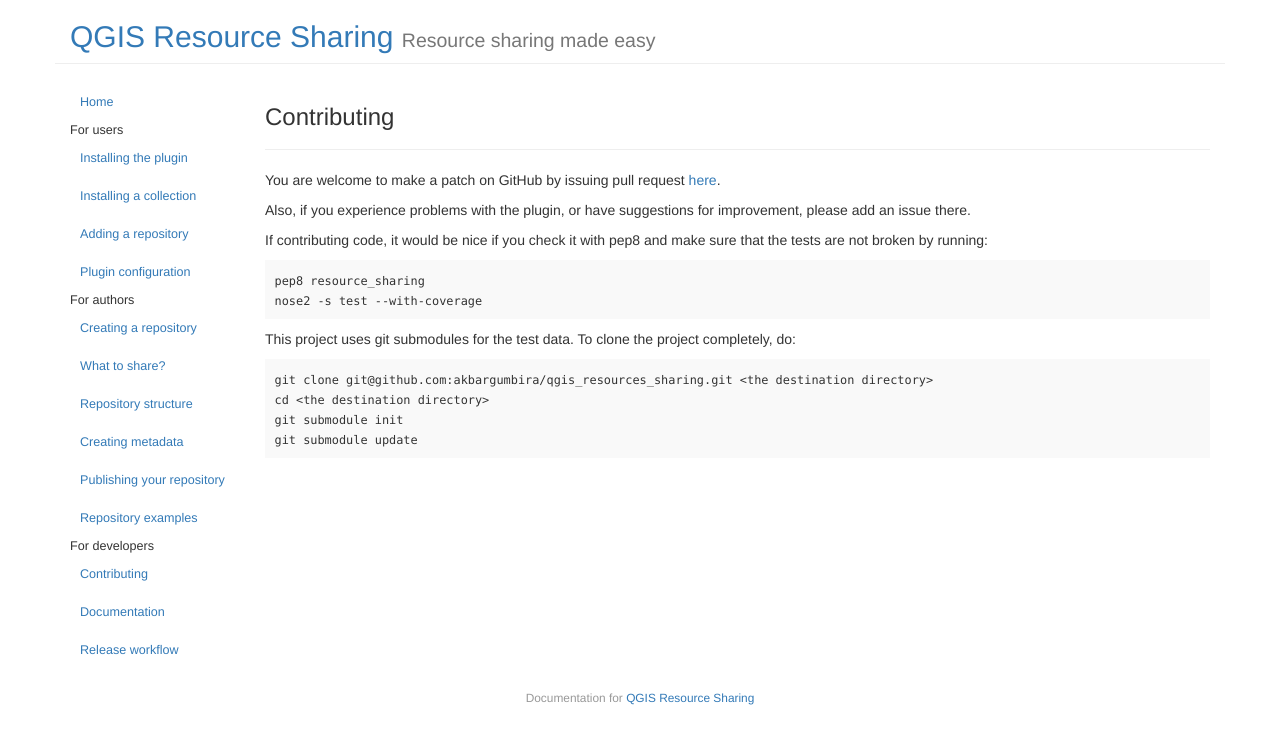
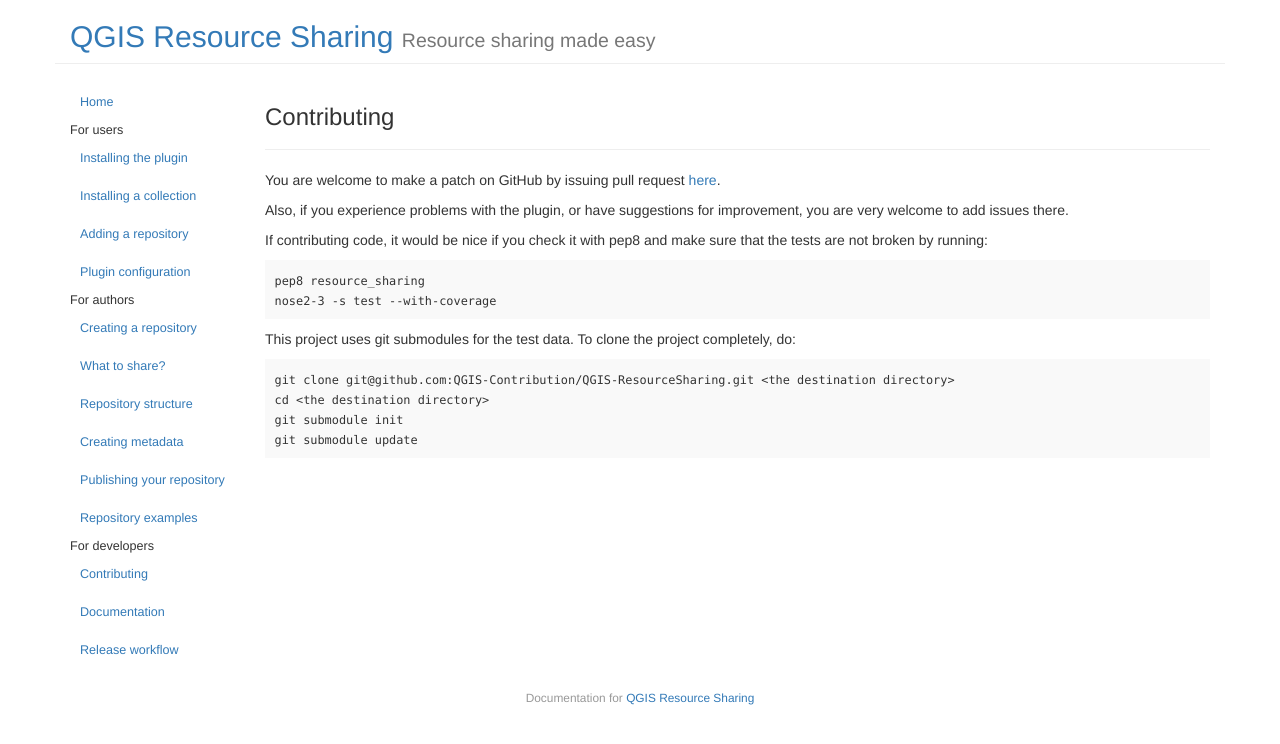
Before and after one commit to QGIS-Contribution/QGIS-ResourceSharing, a Jekyll site: the page built from _posts/2016-07-20-contributing.md, in a window 1280 px wide. Shown: the top 744 px of the page. Built offline with Jekyll 4.4.1, drawn with Linux system fonts in a browser that asks for light colours.

Commit message:
Update 2016-07-20-contributing.md

````diff
--- a/_posts/2016-07-20-contributing.md
+++ b/_posts/2016-07-20-contributing.md
@@ -10,21 +10,21 @@
 [here](https://github.com/QGIS-Contribution/QGIS-ResourceSharing).
 
 Also, if you experience problems with the plugin, or have suggestions
-for improvement, please add an issue there.
+for improvement, you are very welcome to add issues there.
 
 If contributing code, it would be nice if you check it with pep8
 and make sure that the tests are not broken by running:
 
 ```
 pep8 resource_sharing
-nose2 -s test --with-coverage
+nose2-3 -s test --with-coverage
 ```
 
 This project uses git submodules for the test data.
 To clone the project completely, do:
 
 ```
-git clone git@github.com:akbargumbira/qgis_resources_sharing.git <the destination directory>
+git clone git@github.com:QGIS-Contribution/QGIS-ResourceSharing.git <the destination directory>
 cd <the destination directory>
 git submodule init
 git submodule update
````
